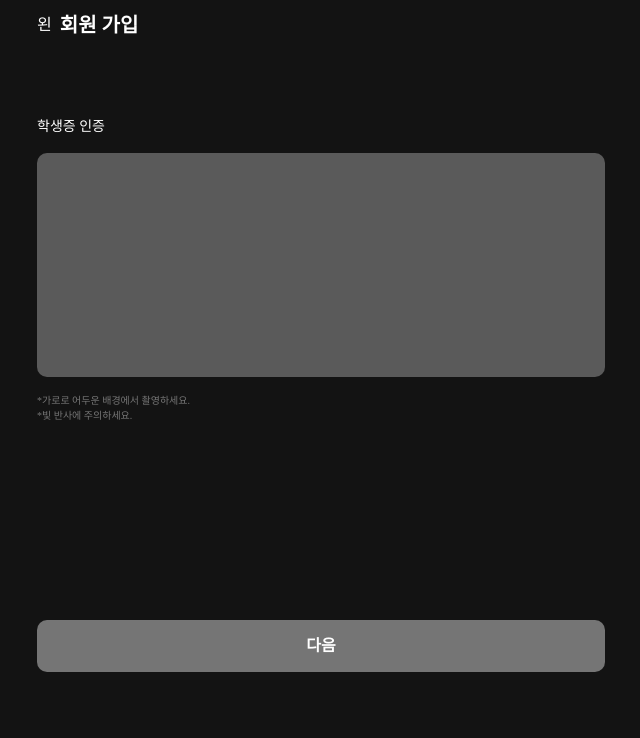
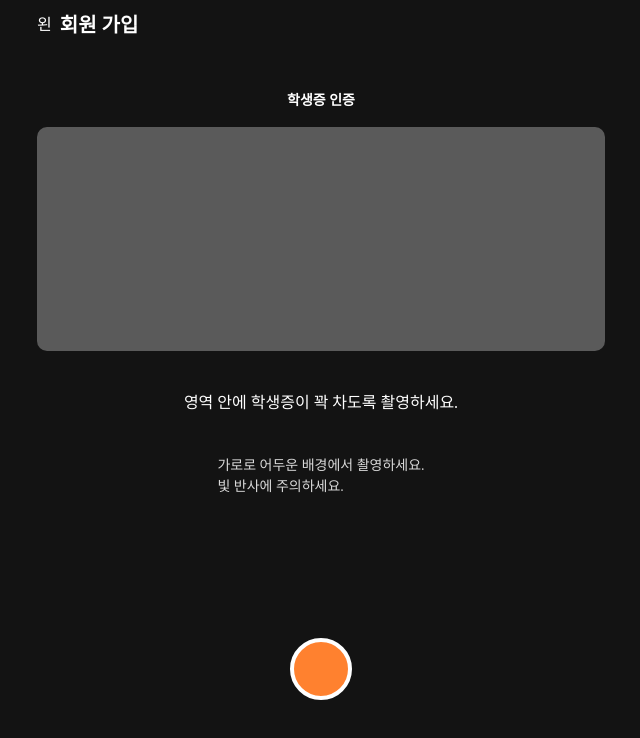
Before and after one commit to Qfeed-Dev/qfeed-client-web, a Next.js app: page /sign-up/id-card in a window 1280 px wide. Shown: the top 738 px of the page, without its empty margins (319-959 px from the left). Built offline with nearby package versions, Linux system fonts and the light colour scheme; no server answers; what next-redux-wrapper would draw is missing.

Commit message:
feat: 학생증 촬영 카메라 적용

```diff
--- a/src/components/pages/sign-up/id-card-certification.tsx
+++ b/src/components/pages/sign-up/id-card-certification.tsx
@@ -1,48 +1,122 @@
 "use client";
 import { useRouter } from "next/navigation";
-import ButtonFillLarge from "src/components/buttons/button-fill-large";
+import { useRef, useState, useEffect } from "react";
 import NavigationTop from "src/components/navigations/navigation-top";
 
 import Text from "src/components/common/Text";
 import Flex from "src/components/common/Flex";
 import styled from "styled-components";
 import { colors } from "styles/theme";
+import ButtonFillLarge from "src/components/buttons/button-fill-large";
+import { Route } from "src/constants/Route";
 
 const IdCard = () => {
     const router = useRouter();
+    const videoRef = useRef<HTMLVideoElement>(null);
+    const canvasRef = useRef<HTMLCanvasElement>(null);
+
+    const [photoData, setPhotoData] = useState<string | null>(null);
+    const [stream, setStream] = useState<MediaStream | null>(null);
+
+    useEffect(() => {
+        getWebcam((stream: MediaStream) => {
+            if (videoRef.current) {
+                videoRef.current.srcObject = stream;
+                setStream(stream);
+            }
+        });
+    }, [photoData]);
+
+    const getWebcam = (callback: (stream: MediaStream) => void) => {
+        try {
+            const constraints = {
+                video: true,
+                audio: false
+            };
+            navigator.mediaDevices.getUserMedia(constraints).then(callback);
+        } catch (err) {
+            console.log(err);
+        }
+    };
+
+    const takePhoto = () => {
+        if (videoRef.current && canvasRef.current) {
+            const canvas = canvasRef.current;
+            const context = canvas.getContext("2d");
+            canvas.width = videoRef.current.videoWidth;
+            canvas.height = videoRef.current.videoHeight;
+
+            context?.drawImage(
+                videoRef.current,
+                0,
+                0,
+                canvas.width,
+                canvas.height
+            );
+
+            const photo = canvas.toDataURL("image/png");
+            setPhotoData(photo);
+        }
+    };
+
+    const stopCamera = () => {
+        const tracks = stream?.getTracks();
+        tracks?.forEach((track) => track.stop());
+        router.push(Route.COMPLETE);
+    };
 
     return (
-        <Flex
-            height="100%"
-            direction="column"
-            justify="start"
-            align="start"
-            gap={66}
-        >
+        <Flex height="100%" justify="start" direction="column" gap={40}>
             <NavigationTop
                 leftIcon={<div onClick={router.back}>왼</div>}
                 title="회원 가입"
             />
-            <Flex
-                height="100%"
-                direction="column"
-                justify="start"
-                align="start"
-                gap={16}
-            >
-                <Text typo="Subtitle1r">학생증 인증</Text>
-                <Card></Card>
-                <Text typo="Caption2r" color="light_gray2">
-                    *가로로 어두운 배경에서 촬영하세요.
-                    <br />
-                    *빛 반사에 주의하세요.
-                </Text>
+            <Flex justify="start" direction="column" gap={16}>
+                <Text typo="Subtitle1b">학생증 인증</Text>
+                <Card>
+                    {photoData ? (
+                        <Img src={photoData} alt="Captured" />
+                    ) : (
+                        <video
+                            ref={videoRef}
+                            style={{
+                                width: "100%",
+                                height: "100%",
+                                objectFit: "cover"
+                            }}
+                            autoPlay
+                            playsInline
+                        />
+                    )}
+                </Card>
+                <canvas ref={canvasRef} style={{ display: "none" }} />
             </Flex>
-            <ButtonFillLarge
-                state="disabled"
-                text="다음"
-                onClick={() => router.push("/")}
-            />
+            {photoData ? (
+                <Flex direction="column" gap={16}>
+                    <ButtonFillLarge
+                        text="다시 촬영하기"
+                        onClick={() => setPhotoData(null)}
+                        bottom={false}
+                    />
+                    <ButtonFillLarge
+                        text="다음"
+                        onClick={stopCamera}
+                        bottom={false}
+                        state="active"
+                    />
+                </Flex>
+            ) : (
+                <>
+                    <Text typo="Subtitle2r" color="light_qwhite">
+                        영역 안에 학생증이 꽉 차도록 촬영하세요.
+                    </Text>
+                    <Text typo="Subtitle1r" color="light_gray0">
+                        가로로 어두운 배경에서 촬영하세요.
+                        <br />빛 반사에 주의하세요.
+                    </Text>
+                    <PictureButton onClick={takePhoto} />
+                </>
+            )}
         </Flex>
     );
 };
@@ -53,6 +127,25 @@ const Card = styled.div`
 
     border-radius: 10px;
     background: ${colors.line_white_30};
+    overflow: hidden;
+`;
+
+const Img = styled.img`
+    width: 100%;
+    height: 100%;
+    object-fit: cover;
+`;
+
+const PictureButton = styled.button`
+    width: 62px;
+    height: 62px;
+    border-radius: 50%;
+    background: ${colors.primary_qorange};
+
+    border: 4px solid ${colors.light_qwhite};
+
+    position: absolute;
+    bottom: 6.25rem;
 `;
 
 export default IdCard;
--- a/src/components/pages/sign-up/university-certification.tsx
+++ b/src/components/pages/sign-up/university-certification.tsx
@@ -14,12 +14,12 @@ const UnivCertification = () => {
                 title="회원 가입"
             />
             <Flex direction="column" gap={24}>
-                <ButtonFillLarge
+                {/* <ButtonFillLarge
                     state="active"
                     text="학교 이메일로 인증하기"
                     onClick={() => router.push("/sign-up/email")}
                     bottom={false}
-                />
+                /> */}
                 <ButtonFillLarge
                     state="active"
                     text="학생증으로 인증하기"
```
Also changed, not shown: src/components/pages/sign-up/complete.tsx (+5 -7 lines).
